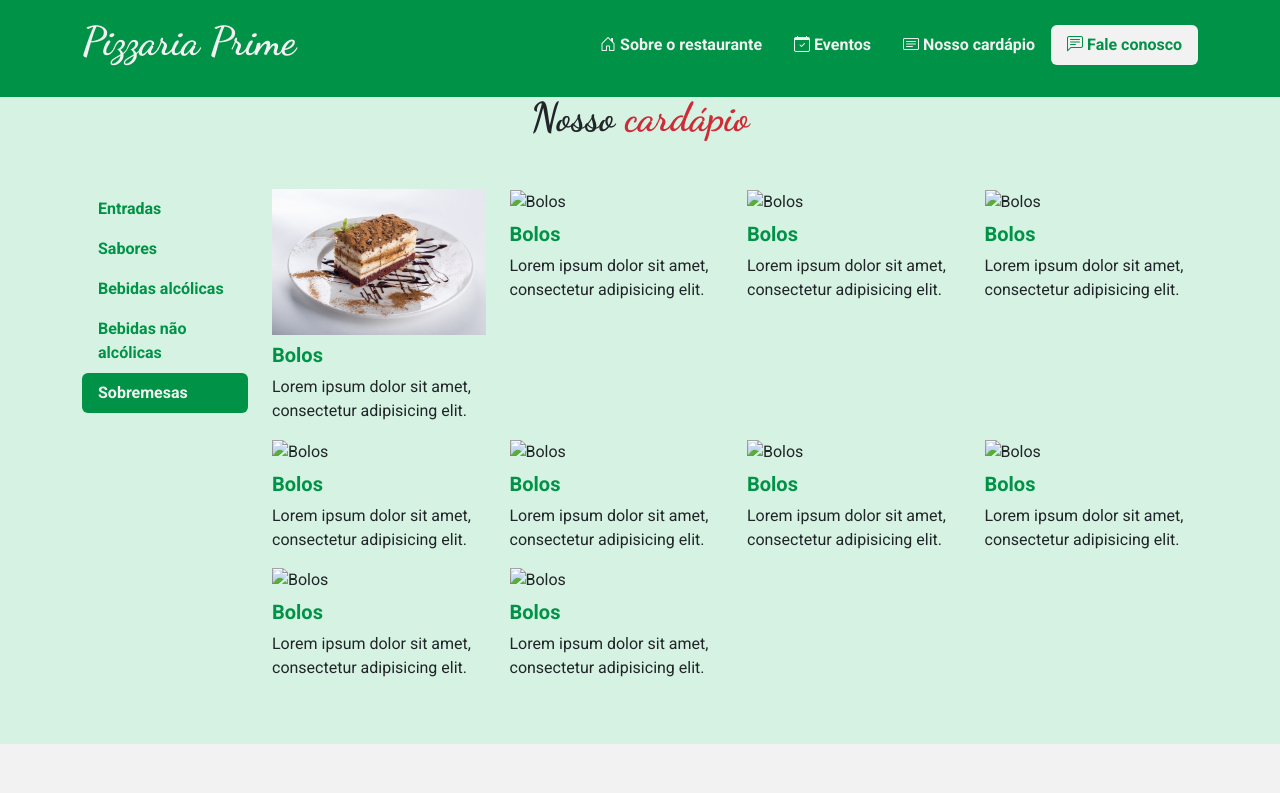
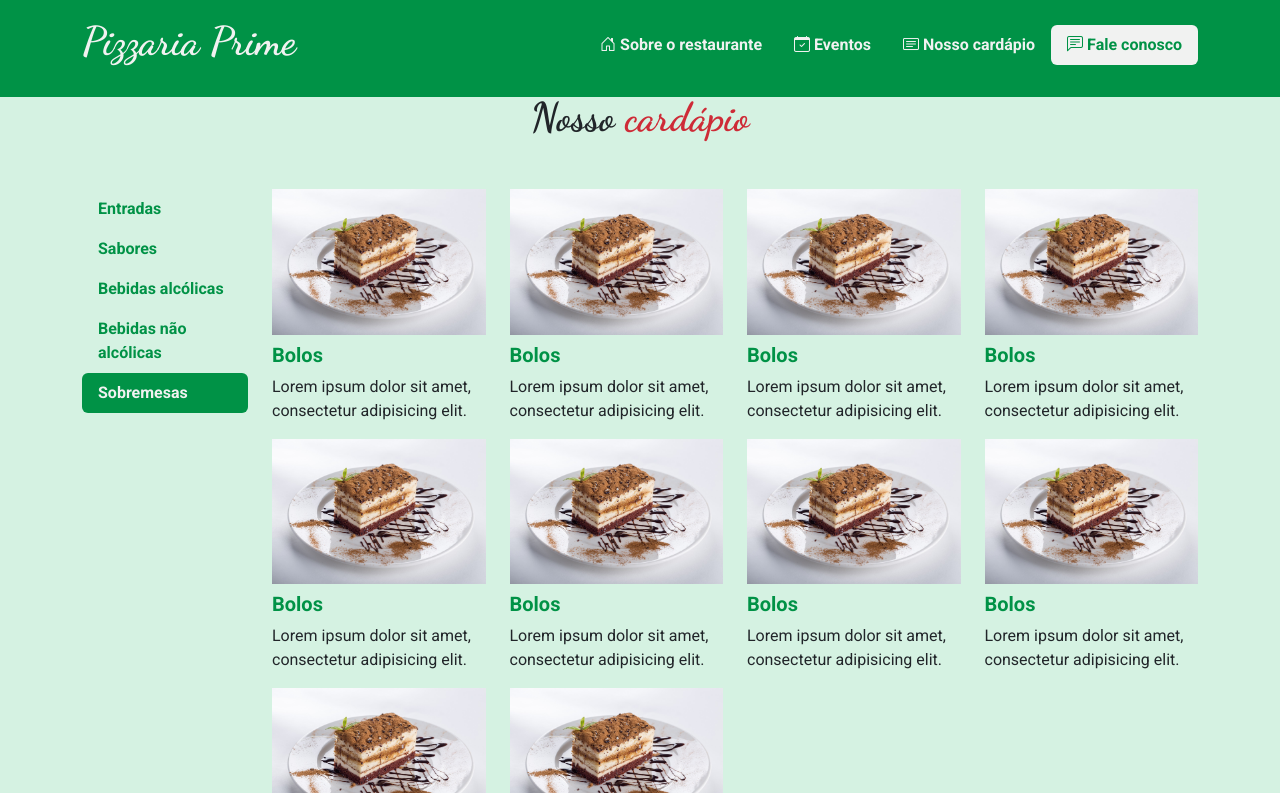
Before and after one commit to gabrielcastro77/site_pizzaria, a plain HTML site: page index.html in a window 1280 px wide. Both pictures are taken after a click on the tab "Sobremesas". Shown: the part 1652-2445 px from the top of the page. Drawn offline with nearby package versions, Linux system fonts and the light colour scheme.

Commit message:
atualização

```diff
--- a/index.html
+++ b/index.html
@@ -429,63 +429,63 @@
                                         </p>
                                     </div>
                                     <div class="col-12 col-md-3">
-                                        <img src="imagens/cardapio/Bolos.jpg" alt="Bolos" class="w-100">
+                                        <img src="imagens/cardapio/sobremesas.jpg" alt="Bolos" class="w-100">
                                         <h5 class="fw-bold mt-2">Bolos</h5>
                                         <p>
                                             Lorem ipsum dolor sit amet, consectetur adipisicing elit.
                                         </p>
                                     </div>
                                     <div class="col-12 col-md-3">
-                                        <img src="imagens/cardapio/Bolos.jpg" alt="Bolos" class="w-100">
+                                        <img src="imagens/cardapio/sobremesas.jpg" alt="Bolos" class="w-100">
                                         <h5 class="fw-bold mt-2">Bolos</h5>
                                         <p>
                                             Lorem ipsum dolor sit amet, consectetur adipisicing elit.
                                         </p>
                                     </div>
                                     <div class="col-12 col-md-3">
-                                        <img src="imagens/cardapio/Bolos.jpg" alt="Bolos" class="w-100">
+                                        <img src="imagens/cardapio/sobremesas.jpg" alt="Bolos" class="w-100">
                                         <h5 class="fw-bold mt-2">Bolos</h5>
                                         <p>
                                             Lorem ipsum dolor sit amet, consectetur adipisicing elit.
                                         </p>
                                     </div>
                                     <div class="col-12 col-md-3">
-                                        <img src="imagens/cardapio/Bolos.jpg" alt="Bolos" class="w-100">
+                                        <img src="imagens/cardapio/sobremesas.jpg" alt="Bolos" class="w-100">
                                         <h5 class="fw-bold mt-2">Bolos</h5>
                                         <p>
                                             Lorem ipsum dolor sit amet, consectetur adipisicing elit.
                                         </p>
                                     </div>
                                     <div class="col-12 col-md-3">
-                                        <img src="imagens/cardapio/Bolos.jpg" alt="Bolos" class="w-100">
+                                        <img src="imagens/cardapio/sobremesas.jpg" alt="Bolos" class="w-100">
                                         <h5 class="fw-bold mt-2">Bolos</h5>
                                         <p>
                                             Lorem ipsum dolor sit amet, consectetur adipisicing elit.
                                         </p>
                                     </div>
                                     <div class="col-12 col-md-3">
-                                        <img src="imagens/cardapio/Bolos.jpg" alt="Bolos" class="w-100">
+                                        <img src="imagens/cardapio/sobremesas.jpg" alt="Bolos" class="w-100">
                                         <h5 class="fw-bold mt-2">Bolos</h5>
                                         <p>
                                             Lorem ipsum dolor sit amet, consectetur adipisicing elit.
                                         </p>
                                     </div>
                                     <div class="col-12 col-md-3">
-                                        <img src="imagens/cardapio/Bolos.jpg" alt="Bolos" class="w-100">
+                                        <img src="imagens/cardapio/sobremesas.jpg" alt="Bolos" class="w-100">
                                         <h5 class="fw-bold mt-2">Bolos</h5>
                                         <p>
                                             Lorem ipsum dolor sit amet, consectetur adipisicing elit.
                                         </p>
                                     </div>
                                     <div class="col-12 col-md-3">
-                                        <img src="imagens/cardapio/Bolos.jpg" alt="Bolos" class="w-100">
+                                        <img src="imagens/cardapio/sobremesas.jpg" alt="Bolos" class="w-100">
                                         <h5 class="fw-bold mt-2">Bolos</h5>
                                         <p>
                                             Lorem ipsum dolor sit amet, consectetur adipisicing elit.
                                         </p>
                                     </div>
                                     <div class="col-12 col-md-3">
-                                        <img src="imagens/cardapio/Bolos.jpg" alt="Bolos" class="w-100">
+                                        <img src="imagens/cardapio/sobremesas.jpg" alt="Bolos" class="w-100">
                                         <h5 class="fw-bold mt-2">Bolos</h5>
                                         <p>
                                             Lorem ipsum dolor sit amet, consectetur adipisicing elit.
```
